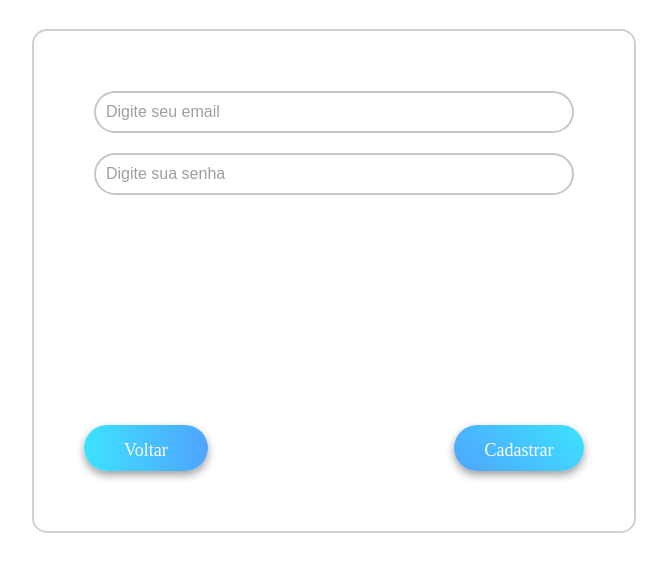
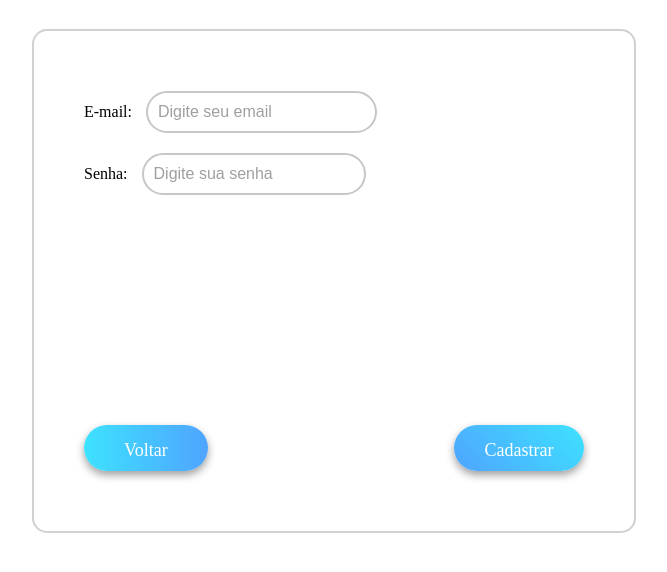
Before and after one commit to kyuku-takarek4/Trabalho-do-Curso, a website: page frontend/login.html in a window 1280 px wide. Shown: the part 116-688 px from the top of the page, without its empty margins (306-973 px from the left). Drawn offline with Linux system fonts and the light colour scheme.

Commit message:
alguma coisa

```diff
--- a/frontend/css/login.css
+++ b/frontend/css/login.css
@@ -24,6 +24,9 @@ body {
   height: 400px;
   justify-content: space-between;
 
+}
+#senha{
+  width: 200px;
 }
 #placeholder{
   flex-direction: column;
--- a/frontend/login.html
+++ b/frontend/login.html
@@ -13,8 +13,10 @@
          <div class="Login"><h1 class="ubuntu-light">Login</h1></div>
          <div class="login">
              <div id="placeholder">
-                <input type="text" id="email" class="emailesenha" placeholder="Digite seu email">
-                <input type="password" id="senha" class="emailesenha" placeholder="Digite sua senha">
+               <div> <label for="email">E-mail:</label>
+                <input type="text" id="email" class="emailesenha" required placeholder="Digite seu email"></div>
+                <div><label for="senha">Senha:</label>
+                <input type="password" id="senha" class="emailesenha" required placeholder="Digite sua senha"></div>
              </div>
              <div class="botoes">
                   <a class="botaodevoltar"
```
